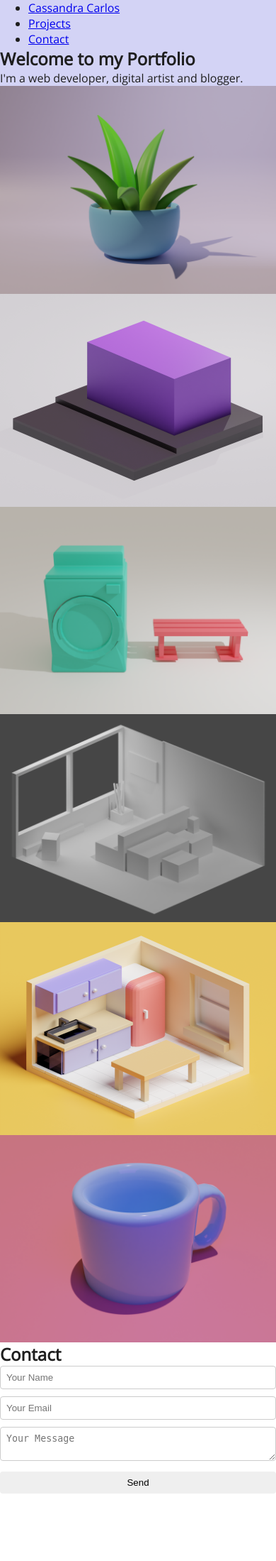
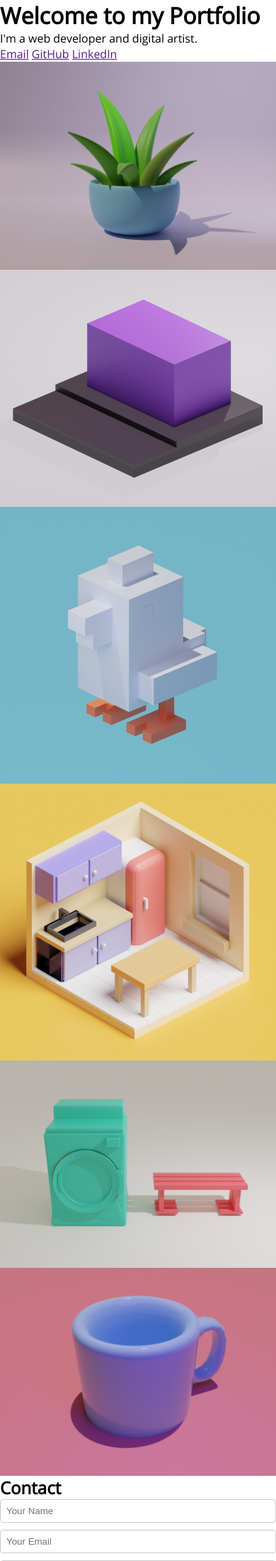
Before and after one commit to cassandracarlos/cassandracarlos.github.io, a PHP site: page / in a window 390 px wide. Shown: the top 2199 px of the page at 71% size. Before the commit the page ends 2104 px from the top, so only its background shows below. Run offline with PHP 8.4, Linux system fonts and the light colour scheme.

Commit message:
responsive gallery

```diff
--- a/index.html
+++ b/index.html
@@ -1,31 +1,6 @@
 <!DOCTYPE html>
 <html lang="en">
-
 <head>
-	<style>
-    .container {
-      display: flex;
-      flex-wrap: wrap;
-      justify-content: space-between;
-    }
-    .column {
-      width: 33.33%;
-    }
-    .column img {
-      width: 100%;
-      height: auto;
-    }
-    @media (max-width: 768px) {
-      .column {
-		width: 50%;
-      }
-    }
-	@media (max-width: 640px) {
-      .column {
-		width: 100%;
-      }
-    }
-  </style>
 	<script>
 		(function(w,d,s,l,i){w[l]=w[l]||[];w[l].push({'gtm.start':
 		new Date().getTime(),event:'gtm.js'});var f=d.getElementsByTagName(s)[0],
@@ -38,63 +13,34 @@
 	<link rel="stylesheet" href="style.css">
 	<meta name="viewport" content="width=device-width, initial-scale=1">
 </head>
-
 <body>
-
 	<noscript>
 		<iframe src="https://www.googletagmanager.com/ns.html?id=GTM-KTK6NFQ" height="0" width="0" style="display:none;visibility:hidden"></iframe>
 	</noscript>
-
-	<nav>
-
-		<ul>
-			<li><a href="#home">Cassandra Carlos</a></li>
-			<li><a href="#projects">Projects</a></li>
-			<li><a href="#contact">Contact</a></li>
-		</ul>
-
-		<header>
-
-			<h1>Welcome to my Portfolio</h1>
-			<p>I'm a web developer, digital artist and blogger.</p>
-
-		</header>
-
-	<!--
+	<header>
+	<div class="name">
+		<h1>Welcome to my Portfolio</h1>
+		<p>I'm a web developer and digital artist.</p>
+	</div>
 	<div class="icon">
-		<a href=""><img src="icons/email.png"></a>
-		<a href=""><img src="icons/github.png"></a>
-		<a href=""><img src="icons/pinterest.png"></a>
+		<a href="">Email</a>
+		<a href="">GitHub</a>
+		<a href="">LinkedIn</a>
 	</div>
-	-->
-
-	</nav>
+	</header>
 
 	<main>
-		<section class="work">
-  <div class="container">
-    <div class="column">
+	<section class="work">
       <img src="images/img_1.png" alt="Image 1">
-    </div>
-    <div class="column">
-      <img src="images/img_2.png" alt="Image 2">
-    </div>
-    <div class="column">
-      <img src="images/img_3.png" alt="Image 3">
-    </div>
-    <div class="column">
+	  <img src="images/img_2.png" alt="Image 2">
       <img src="images/img_4.png" alt="Image 4">
-    </div>
-    <div class="column">
       <img src="images/img_5.png" alt="Image 5">
-    </div>
-    <div class="column">
+	  <img src="images/img_3.png" alt="Image 3">
       <img src="images/img_6.png" alt="Image 6">
-    </div>
+	</section>
 	</main>
 
 	<footer>
-
 		<h2>Contact</h2>
 		<form action="https://formsubmit.co/codingcass@gmail.com" method="post">
 			<input type="name" name="name" placeholder="Your Name" required>
@@ -102,7 +48,6 @@
 			<textarea id="message" name="message" placeholder="Your Message" required></textarea>
 			<input type="submit" value="Send">
 		</form>
-
 	</footer>
 
 </body>
--- a/style.css
+++ b/style.css
@@ -1,42 +1,25 @@
 @import url('https://fonts.googleapis.com/css2?family=Open+Sans&display=swap');
-
-.icon img {
-  max-width: 50px;
-  height: auto;
-}
-
-main img {
-  max-height: 300px;
-  width: auto;
-  display: block;
-
-}
-
 *
 {
   margin: 0;
   box-sizing: border-box;
 }
-
 body
 {
   font-family: 'Open Sans', sans-serif;
-  color: rgb(30, 30, 30);
+  color:: rgb(30, 30, 30);
 }
-
 form
 {
   max-width: 400px;
   margin: 0 auto;
 }
-
 label
 {
   display: block;
   margin-bottom: 5px;
   font-weight: bold;
 }
-
 input, textarea
 {
   width: 100%;
@@ -45,19 +28,41 @@ margin-bottom: 10px;
   border: 1px solid #ccc;
   border-radius: 4px;
 }
-
 input[type="submit"]
 {
   border: none;
   cursor: pointer;
 }
-
 input[type="submit"]:hover
 {
   background-color: rgb(250, 250, 255);
 }
-
-nav {
-  width: 100%;
-  background: rgb(211, 211, 245);
+.work
+{
+  line-height:0;
+  -webkit-column-count:3;
+  -webkit-column-gap:0px;
+  -moz-column-count:3;
+  -moz-column-gap:0px;
+  column-count:3;
+  column-gap:0px;
 }
+.work img {
+  width: 100% !important;
+  height: auto !important;
+  margin-bottom:0px;
+}
+@media (max-width: 1200px) {
+  .work {
+    -moz-column-count:    2;
+    -webkit-column-count: 2;
+    column-count:         2;
+  }
+}
+@media (max-width: 600px) {
+  .work {
+    -moz-column-count:    1;
+    -webkit-column-count: 1;
+    column-count:         1;
+  }
+}
```
Also changed, not shown: icons/email.png (deleted), icons/github.png (deleted), icons/pinterest.png (deleted), images/img_4.png. Lines whose indentation alone changed are shown as unchanged.
